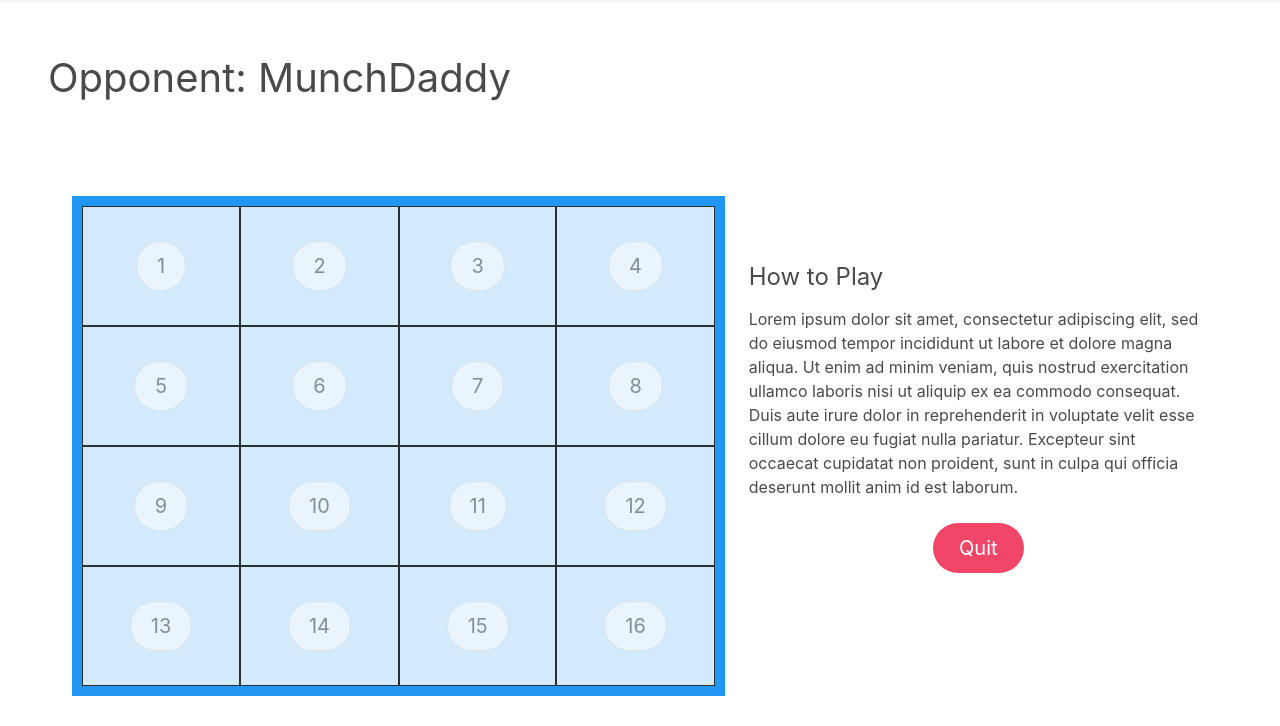
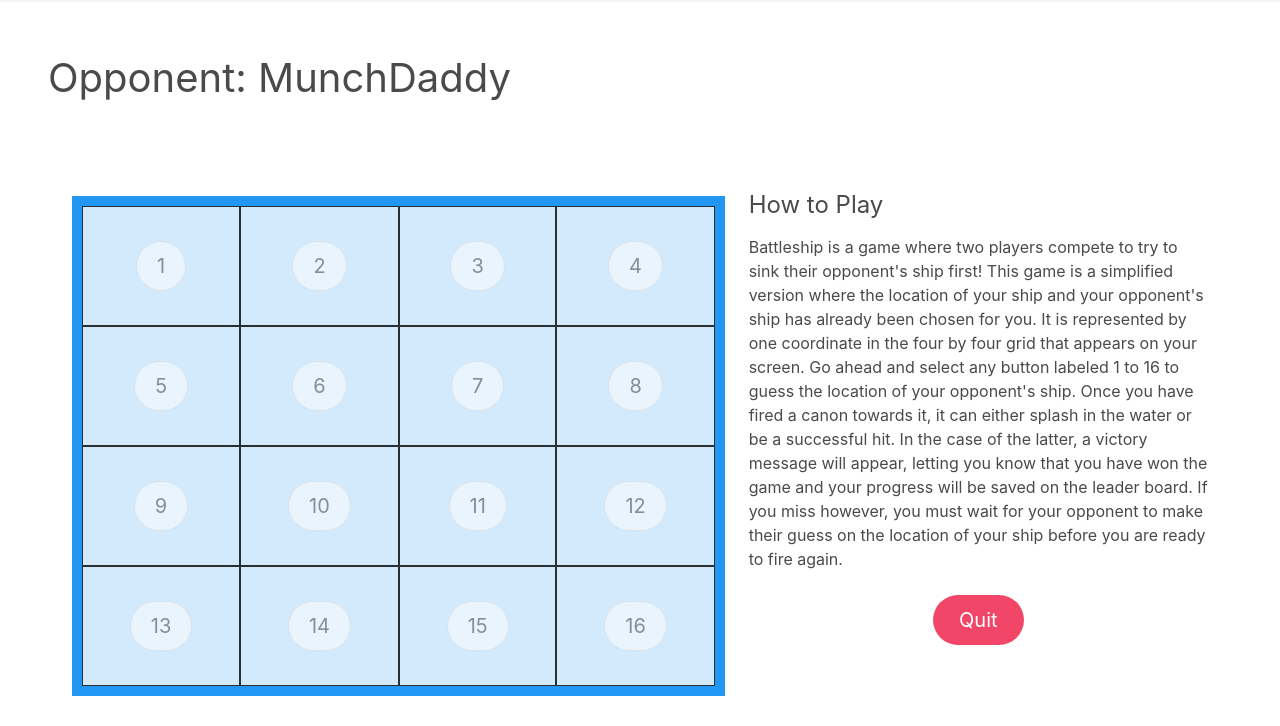
Before and after one commit to reyesenamorado97/312-Project, a Flask app: page /game in a window 1280 px wide. Shown: the part 86-812 px from the top of the page. Run offline with Flask 3, Linux system fonts and the light colour scheme; the visitor is signed in with stand-in values (Sample User, id 1); some libraries are stand-ins or nearby versions.

Commit message:
added the how to play message

```diff
--- a/battleship/templates/game.html
+++ b/battleship/templates/game.html
@@ -243,11 +243,15 @@
 						<h2 class="is-size-4-desktop is-size-3-mobile pb-3 fadeIn">How to Play</h2>
 
 						<p>
-							Lorem ipsum dolor sit amet, consectetur adipiscing elit, sed do eiusmod tempor incididunt ut labore et
-							dolore magna aliqua. Ut enim ad minim veniam, quis nostrud exercitation ullamco laboris nisi ut aliquip ex
-							ea commodo consequat. Duis aute irure dolor in reprehenderit in voluptate velit esse cillum dolore eu
-							fugiat nulla pariatur. Excepteur sint occaecat cupidatat non proident, sunt in culpa qui officia deserunt
-							mollit anim id est laborum.
+							Battleship is a game where two players compete to try to sink their opponent's ship first!
+							This game is a simplified version where the location of your ship and your opponent's ship
+							has already been chosen for you. It is represented by one coordinate in the four by four
+							grid that appears on your screen. Go ahead and select any button labeled 1 to 16 to guess
+							the location of your opponent's ship. Once you have fired a canon towards it, it can either
+							splash in the water or be a successful hit. In the case of the latter, a victory message will
+							appear, letting you know that you have won the game and your progress will be saved on the
+							leader board. If you miss however, you must wait for your opponent to make their guess on
+							the location of your ship before you are ready to fire again.
 						</p>
 						<div class="buttons is-centered">
 							<div class="my-5">
```
